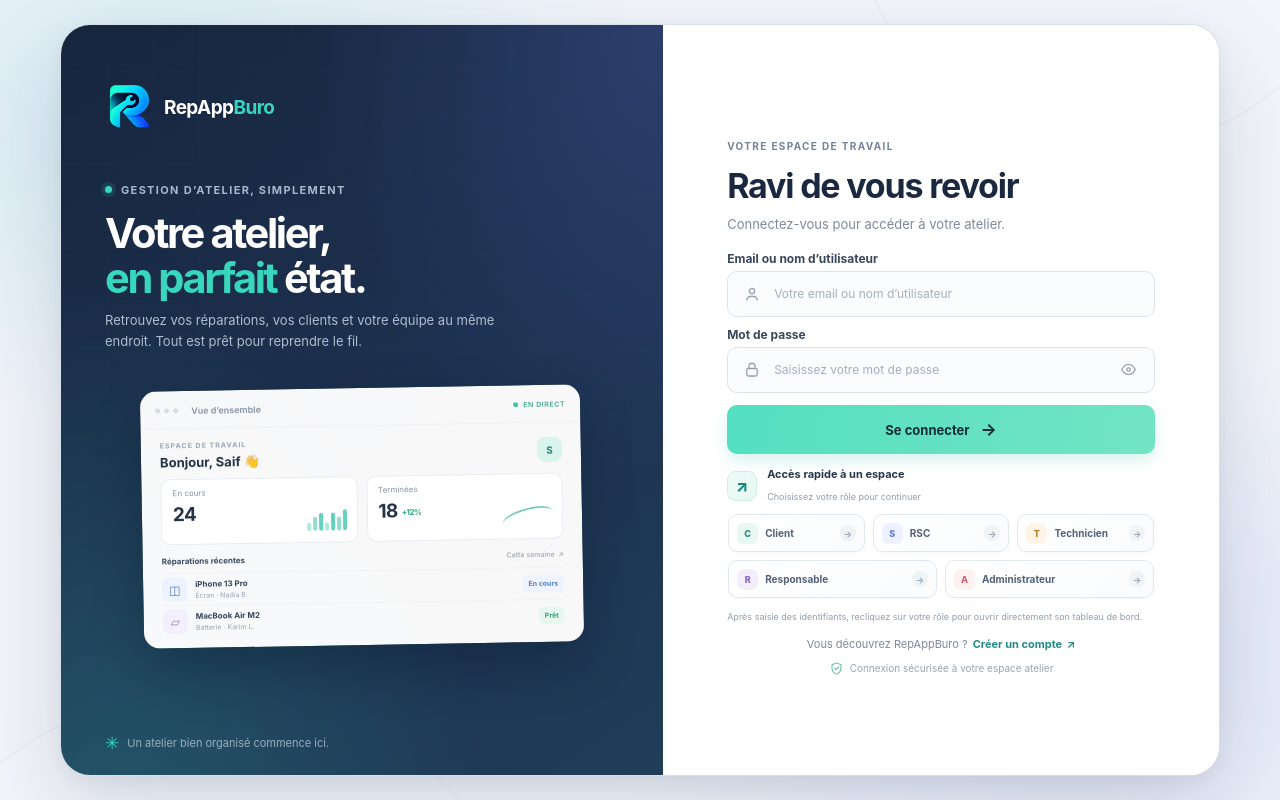
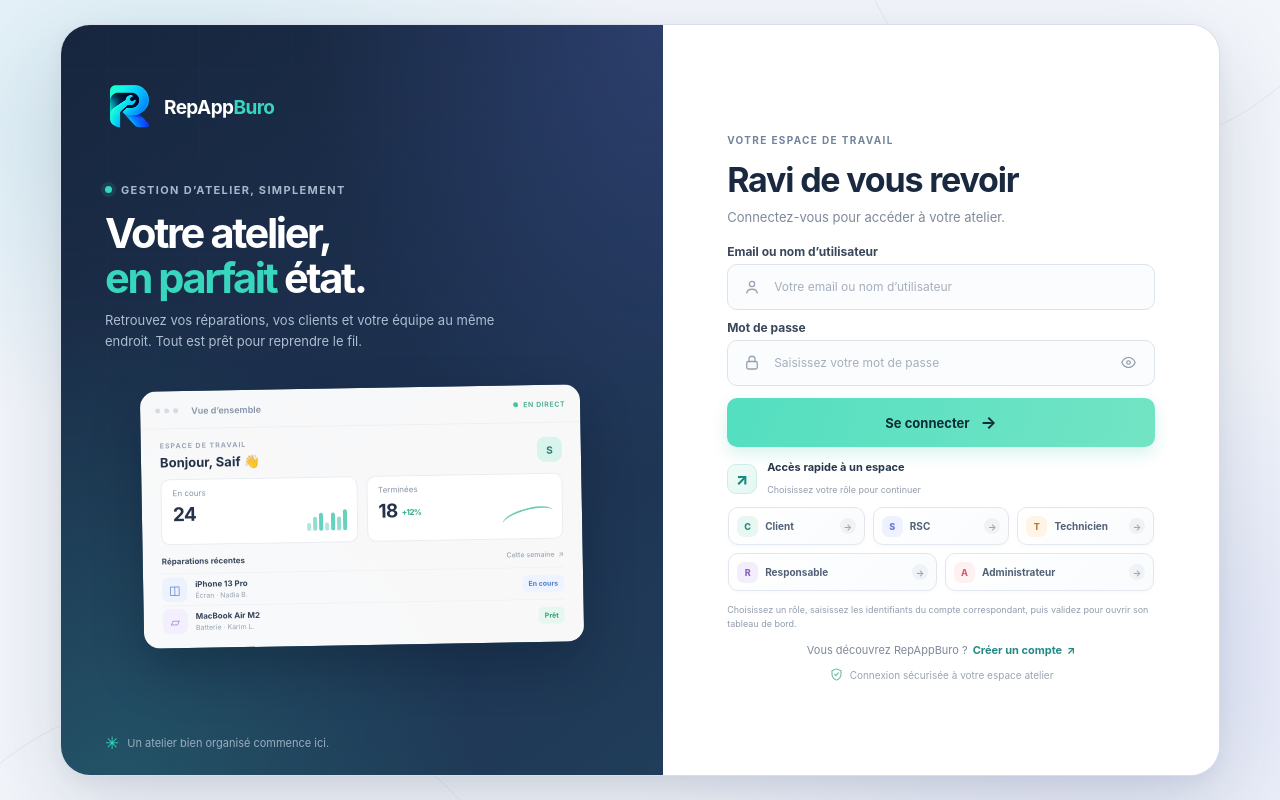
Before and after one commit to SaifEddineDev/RepAppBuro, a React (Create React App) app in the folder frontend/: page /#/login in a window 1280 px wide. Built offline with nearby package versions, Linux system fonts and the light colour scheme; no server answers.

Commit message:
Improve role shortcut sign-in flow

```diff
--- a/frontend/src/pages/Login.js
+++ b/frontend/src/pages/Login.js
@@ -18,7 +18,7 @@
     if (!username.trim() || !password) {
       setSelectedRole(expectedRole || '');
       setError('Saisissez vos identifiants pour accéder à cet espace.');
-      document.getElementById('login-username')?.focus();
+      document.getElementById(username.trim() ? 'login-password' : 'login-username')?.focus();
       return;
     }
 
@@ -59,7 +59,7 @@
       authenticate(role);
       return;
     }
-    document.getElementById('login-username')?.focus();
+    document.getElementById(username.trim() ? 'login-password' : 'login-username')?.focus();
   };
 
   return (
@@ -206,7 +206,7 @@
                 </button>
               ))}
             </div>
-            <span className="quick-access-note">Après saisie des identifiants, recliquez sur votre rôle pour ouvrir directement son tableau de bord.</span>
+            <span className="quick-access-note">Choisissez un rôle, saisissez les identifiants du compte correspondant, puis validez pour ouvrir son tableau de bord.</span>
           </div>
 
           <div className="login-register">
```
